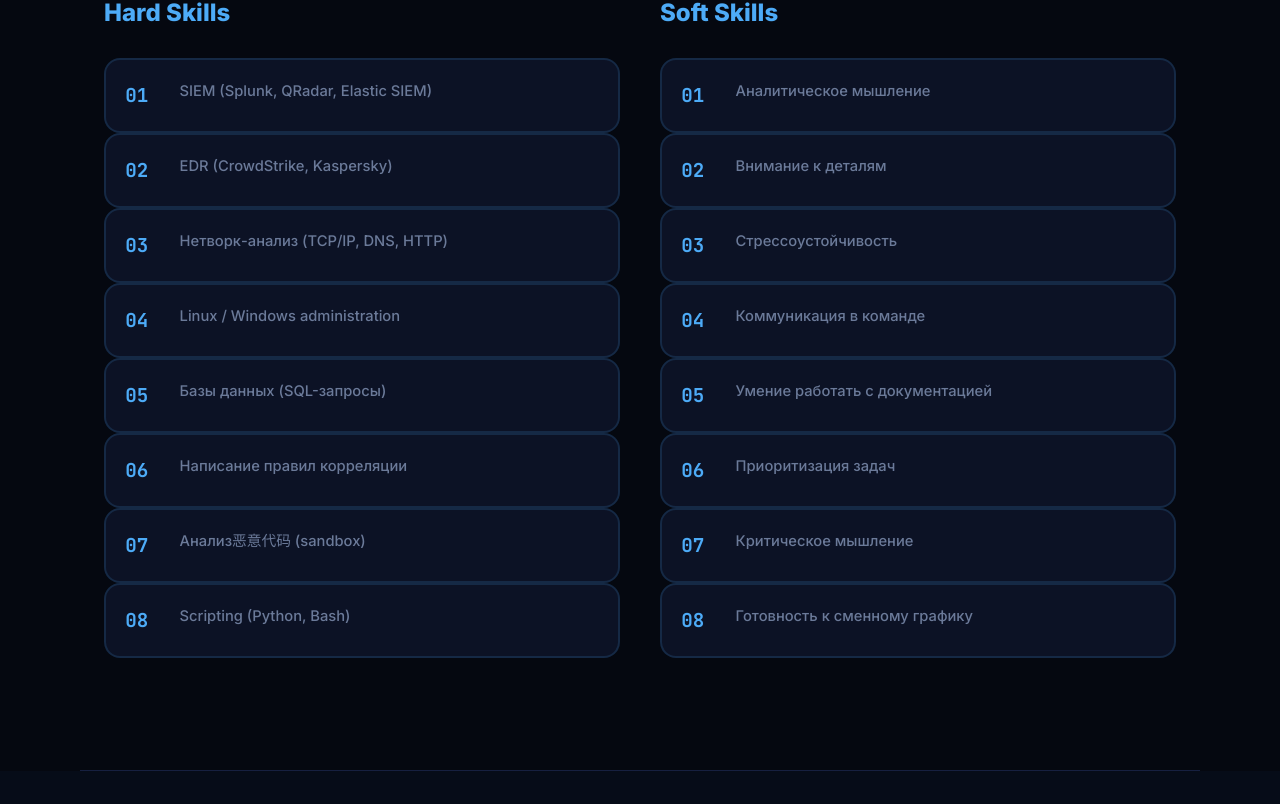
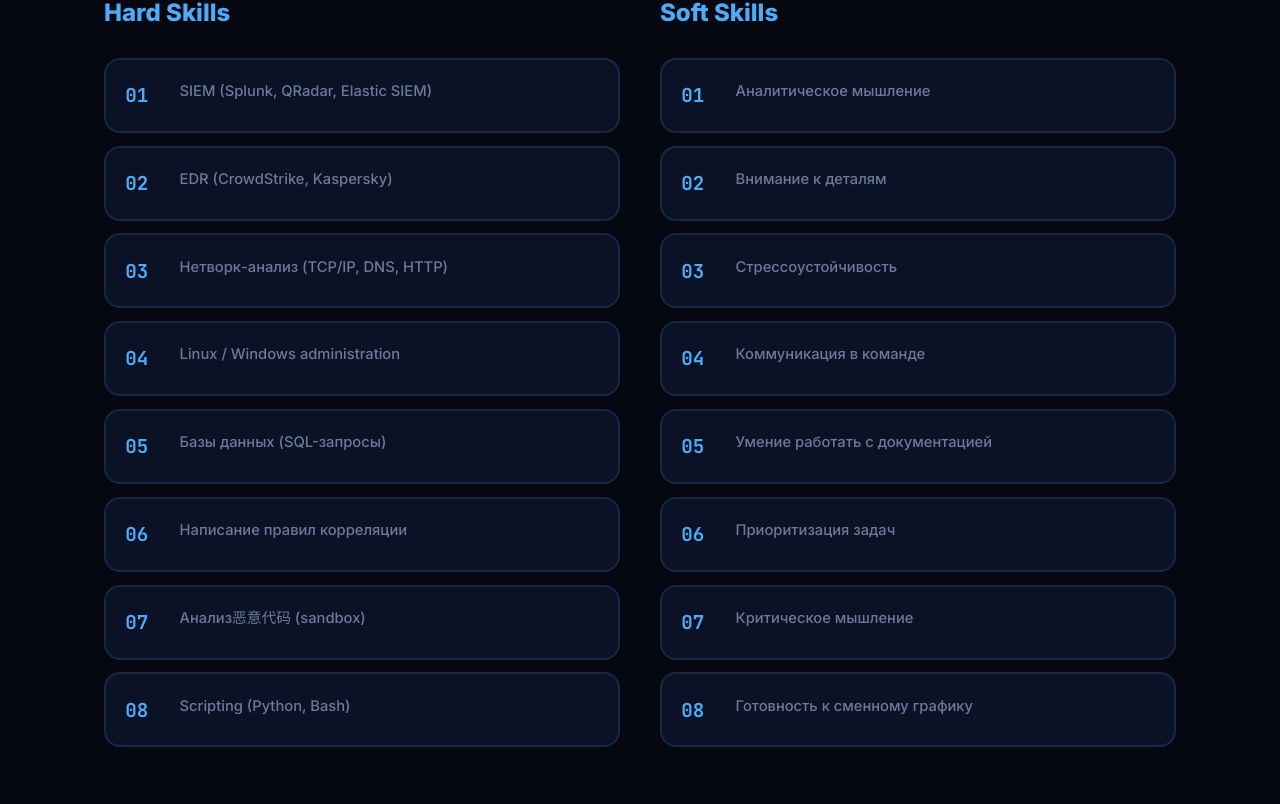
Before and after one commit to kobo40k/Summer-school, a React (Vite) app in the folder pentester-react/: page / in a window 1280 px wide. Shown: the part 3296-4100 px from the top of the page. Built offline with nearby package versions, Linux system fonts and the light colour scheme.

Commit message:
fix: add spacing between skills, update year to 2026

```diff
--- a/pentester-react/src/App.css
+++ b/pentester-react/src/App.css
@@ -539,6 +539,7 @@ body::before {
   border: 2px solid var(--border);
   border-radius: var(--radius);
   padding: 1.2rem;
+  margin-bottom: 0.8rem;
   transition: all 0.4s cubic-bezier(0.16, 1, 0.3, 1);
   position: relative;
   overflow: hidden;
--- a/pentester-react/src/App.jsx
+++ b/pentester-react/src/App.jsx
@@ -346,7 +346,7 @@ function App() {
 
       <footer className="footer">
         <div className="container">
-          <p>SOC Analyst // Summer School 2025 — ЭР·Телеком</p>
+          <p>SOC Analyst // Summer School 2026 — ЭР·Телеком</p>
         </div>
       </footer>
     </div>
```
